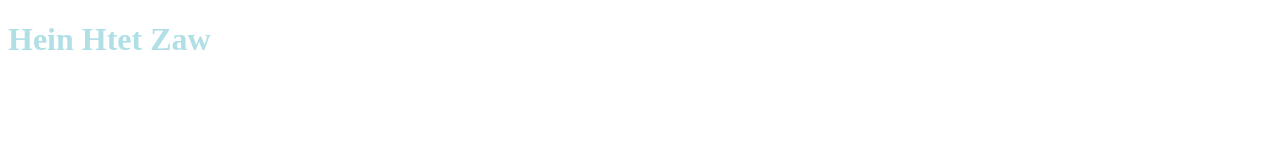
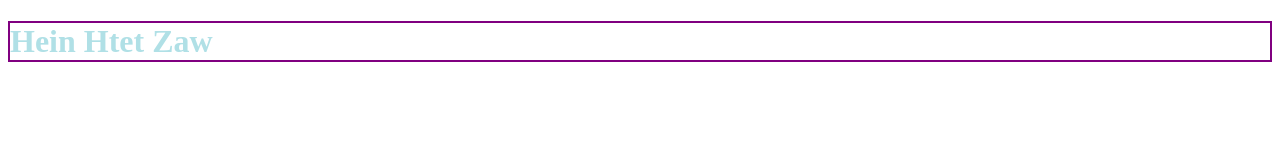
Before and after one commit to koheingyi/git-lesson, a plain HTML site: page index.html in a window 1280 px wide. Drawn offline with Linux system fonts and the light colour scheme.

Commit message:
make border

```diff
--- a/css/style.css
+++ b/css/style.css
@@ -1,3 +1,4 @@
 h1{
     color: powderblue;
+    border: 2px solid purple;
 }
```
